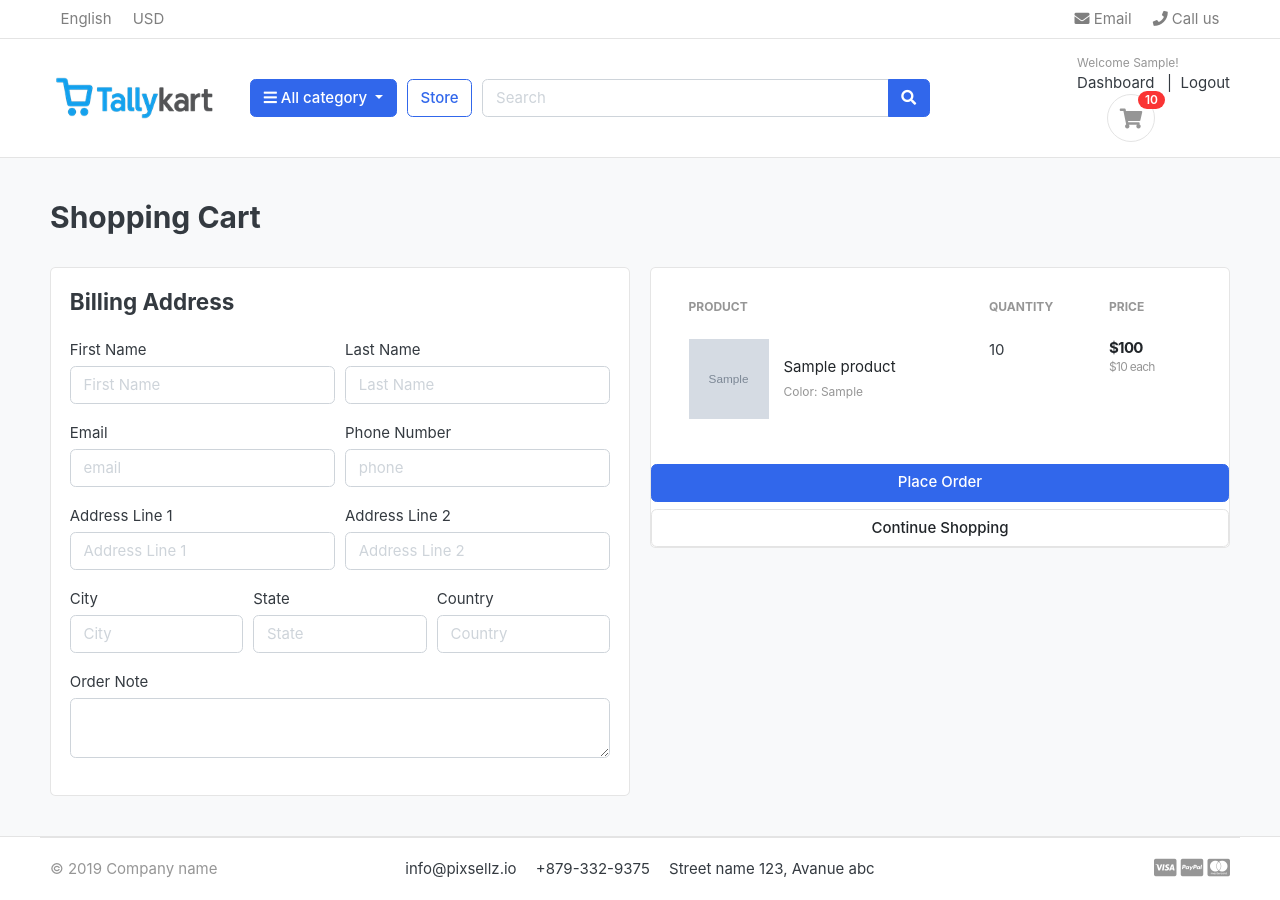
After one commit to devXpress/Tallykark-django, a Django app: page /carts/checkout/ in a window 1280 px wide. The commit adds this page. Run offline with Django 5.2, Linux system fonts and the light colour scheme; a user stored in the database is signed in; tables that the repository leaves empty hold one stand-in row (values such as "Sample post"); grey boxes marked "Sample" are stand-in pictures; some libraries are stand-ins or nearby versions; some web fonts are replaced.

Commit message:
handled cart and checkout before login

```diff
--- a/carts/context_processor.py
+++ b/carts/context_processor.py
@@ -8,7 +8,10 @@ def counter(request):
 
     try:
         cart = Cart.objects.filter(cart_id=_cart_id(request))
-        cart_items = CartItem.objects.filter(cart=cart[:1])
+        if request.user.is_authenticated:
+            cart_items = CartItem.objects.all().filter(user=request.user)
+        else:
+            cart_items = CartItem.objects.filter(cart=cart[:1])
         for cart_item in cart_items:
             cart_count += cart_item.quantity
     except Cart.DoesNotExist:
--- a/carts/models.py
+++ b/carts/models.py
@@ -1,5 +1,6 @@
 from django.db import models
 from store.models import Product, Variation
+from accounts.models import Account
 
 # Create your models here.
 class Cart(models.Model):
@@ -11,9 +12,10 @@ class Cart(models.Model):
 
 
 class CartItem(models.Model):
+    user = models.ForeignKey(Account, on_delete=models.CASCADE, null=True)
     product = models.ForeignKey(Product, on_delete=models.CASCADE)
     variation = models.ManyToManyField(Variation, blank=True)
-    cart = models.ForeignKey(Cart, on_delete=models.CASCADE)
+    cart = models.ForeignKey(Cart, on_delete=models.CASCADE, null=True)
     quantity = models.IntegerField()
     is_active = models.BooleanField(default=True)
 
--- a/carts/urls.py
+++ b/carts/urls.py
@@ -7,5 +7,6 @@ urlpatterns = [
     path('add_cart/<int:product_id>/', views.add_cart, name='add_cart'),
     path('remove_cart/<int:product_id>/<int:cart_item_id>/', views.remove_cart, name='remove_cart'),
     path('remove_cart_item/<int:product_id>/<int:cart_item_id>/', views.remove_cart_item, name='remove_cart_item'),
+    path('checkout/', views.checkout, name='checkout'),
 
 ]
--- a/carts/views.py
+++ b/carts/views.py
@@ -4,6 +4,7 @@ from store.models import Product, Variation
 from .models import CartItem, Cart
 from django.shortcuts import redirect
 from django.core.exceptions import ObjectDoesNotExist
+from django.contrib.auth.decorators import login_required
 
 
 
@@ -16,71 +17,132 @@ def _cart_id(request):
     return cart
 
 def add_cart(request, product_id):
+    current_user = request.user
     product = Product.objects.get(id=product_id)
-    product_variation = []
-    if request.method=='POST':
-        for item in request.POST:
-            key = item
-            value = request.POST[key]
 
-            try:
-                variation = Variation.objects.get(product = product,variation_category__iexact=key, variation_value__iexact=value)
-                product_variation.append(variation)
-            except:
-                pass
+    #if the user is authenticated
+    if current_user.is_authenticated:
+        product_variation = []
+        if request.method=='POST':
+            for item in request.POST:
+                key = item
+                value = request.POST[key]
+
+                try:
+                    variation = Variation.objects.get(product = product,variation_category__iexact=key, variation_value__iexact=value)
+                    product_variation.append(variation)
+                except:
+                    pass
+
+
+        is_cart_item_exists = CartItem.objects.filter(product=product, user = current_user).exists()
+        if is_cart_item_exists:
+            cart_item = CartItem.objects.filter(product=product, user=current_user)
+            existing_variation_list = []
+            id = []
+            for item in cart_item:
+                existing_variation = item.variation.all()
+                existing_variation_list.append(list(existing_variation))
+                id.append(item.id)
+
+            if product_variation in existing_variation_list:
+                index = existing_variation_list.index(product_variation)
+                item_id = id[index]
+                cart_item = CartItem.objects.get(id=item_id)
+                cart_item.quantity += 1
+                cart_item.save()
+
+            else:
+                item = CartItem.objects.create(product=product,quantity=1,user = current_user)
+
+                if len(product_variation) > 0:
+                    item.variation.clear()
+                    item.variation.add(*product_variation)
+                item.save()
+        else:
+            cart_item = CartItem.objects.create(
+                product=product,
+                quantity=1,
+                user=current_user
+            )
+            if len(product_variation) > 0:
+                cart_item.variation.clear()
+                cart_item.variation.add(*product_variation)
+            cart_item.save()
+
+        return redirect('cart')
+
+
+    else:
+
+        product_variation = []
+        if request.method=='POST':
+            for item in request.POST:
+                key = item
+                value = request.POST[key]
+
+                try:
+                    variation = Variation.objects.get(product = product,variation_category__iexact=key, variation_value__iexact=value)
+                    product_variation.append(variation)
+                except:
+                    pass
 
 
 
 
-    try:
-        cart = Cart.objects.get(cart_id=_cart_id(request))
-    except Cart.DoesNotExist:
-        cart = Cart.objects.create(cart_id=_cart_id(request))
+        try:
+            cart = Cart.objects.get(cart_id=_cart_id(request))
+        except Cart.DoesNotExist:
+            cart = Cart.objects.create(cart_id=_cart_id(request))
 
-    cart.save()
-    is_cart_item_exists = CartItem.objects.filter(product=product, cart=cart).exists()
-    if is_cart_item_exists:
-        cart_item = CartItem.objects.filter(product=product, cart=cart)
+        cart.save()
+        is_cart_item_exists = CartItem.objects.filter(product=product, cart=cart).exists()
+        if is_cart_item_exists:
+            cart_item = CartItem.objects.filter(product=product, cart=cart)
 
-        existing_variation_list = []
-        id = []
-        for item in cart_item:
-            existing_variation = item.variation.all()
-            existing_variation_list.append(list(existing_variation))
-            id.append(item.id)
+            existing_variation_list = []
+            id = []
+            for item in cart_item:
+                existing_variation = item.variation.all()
+                existing_variation_list.append(list(existing_variation))
+                id.append(item.id)
 
-        if product_variation in existing_variation_list:
-            index = existing_variation_list.index(product_variation)
-            item_id = id[index]
-            cart_item = CartItem.objects.get(id=item_id)
-            cart_item.quantity += 1
+            if product_variation in existing_variation_list:
+                index = existing_variation_list.index(product_variation)
+                item_id = id[index]
+                cart_item = CartItem.objects.get(id=item_id)
+                cart_item.quantity += 1
+                cart_item.save()
+
+            else:
+                item = CartItem.objects.create(product=product,quantity=1,cart=cart)
+
+                if len(product_variation) > 0:
+                    item.variation.clear()
+                    item.variation.add(*product_variation)
+                item.save()
+        else:
+            cart_item = CartItem.objects.create(
+                product=product,
+                quantity=1,
+                cart=cart
+            )
+            if len(product_variation) > 0:
+                cart_item.variation.clear()
+                cart_item.variation.add(*product_variation)
             cart_item.save()
 
-        else:
-            item = CartItem.objects.create(product=product,quantity=1,cart=cart)
-
-            if len(product_variation) > 0:
-                item.variation.clear()
-                item.variation.add(*product_variation)
-            item.save()
-    else:
-        cart_item = CartItem.objects.create(
-            product=product,
-            quantity=1,
-            cart=cart
-        )
-        if len(product_variation) > 0:
-            cart_item.variation.clear()
-            cart_item.variation.add(*product_variation)
-        cart_item.save()
-
-    return redirect('cart')
+        return redirect('cart')
 
 def remove_cart(request, product_id, cart_item_id):
-    cart = Cart.objects.get(cart_id=_cart_id(request))
+
     product = get_object_or_404(Product, id=product_id)
     try:
-        cart_item = CartItem.objects.get(product=product, cart=cart, id=cart_item_id)
+        if request.user.is_authenticated:
+            cart_item = CartItem.objects.get(product=product, user=request.user, id=cart_item_id)
+        else:
+            cart = Cart.objects.get(cart_id=_cart_id(request))
+            cart_item = CartItem.objects.get(product=product, cart=cart, id=cart_item_id)
 
         if cart_item.quantity > 1:
             cart_item.quantity -= 1
@@ -93,20 +155,24 @@ def remove_cart(request, product_id, cart_item_id):
     return redirect('cart')
 
 def remove_cart_item(request, product_id, cart_item_id):
-    cart = Cart.objects.get(cart_id=_cart_id(request))
     product = Product.objects.get(id=product_id)
-    cart_item = CartItem.objects.get(product=product, cart=cart , id=cart_item_id)
+    if request.user.is_authenticated:
+        cart_item = CartItem.objects.get(product=product, user=request.user , id=cart_item_id)
+    else:
+        cart = Cart.objects.get(cart_id=_cart_id(request))
+        cart_item = CartItem.objects.get(product=product, cart=cart , id=cart_item_id)
     cart_item.delete()
-
     return redirect('cart')
-
 
 def cart(request, total=0, quantity=0, cart_items=None):
     try:
         tax = 0
         grand_total = 0
-        cart = Cart.objects.get(cart_id=_cart_id(request))
-        cart_items = CartItem.objects.filter(cart=cart, is_active=True)
+        if request.user.is_authenticated:
+            cart_items = CartItem.objects.filter(user=request.user, is_active= True)
+        else:
+            cart = Cart.objects.get(cart_id=_cart_id(request))
+            cart_items = CartItem.objects.filter(cart=cart, is_active=True)
         for cart_item in cart_items:
             total += (cart_item.product.price * cart_item.quantity)
             quantity += cart_item.quantity
@@ -124,3 +190,32 @@ def cart(request, total=0, quantity=0, cart_items=None):
         'grand_total': grand_total
     }
     return render(request, 'store/cart.html' , context)
+
+
+@login_required(login_url='login')
+def checkout(request, total=0, quantity=0, cart_items=None):
+    try:
+        tax = 0
+        grand_total = 0
+        if request.user.is_authenticated:
+            cart_items = CartItem.objects.filter(user=request.user, is_active= True)
+        else:
+            cart = Cart.objects.get(cart_id=_cart_id(request))
+            cart_items = CartItem.objects.filter(cart=cart, is_active=True)
+        for cart_item in cart_items:
+            total += (cart_item.product.price * cart_item.quantity)
+            quantity += cart_item.quantity
+
+        tax = (2 * total) / 100
+        grand_total = total + tax
+    except ObjectDoesNotExist:
+        pass
+
+    context = {
+        'total': total,
+        quantity: quantity,
+        'cart_items': cart_items,
+        'tax': tax,
+        'grand_total': grand_total
+    }
+    return render(request, 'store/checkout.html', context)
--- a/templates/store/cart.html
+++ b/templates/store/cart.html
@@ -94,7 +94,7 @@
 			</dl>
 			<dl class="dlist-align">
 			  <dt>Tax:</dt>
-			  <dd class="text-right"> $1{{tax}}</dd>
+			  <dd class="text-right"> ${{tax}}</dd>
 			</dl>
 			<dl class="dlist-align">
 			  <dt>Grand Total:</dt>
@@ -104,7 +104,7 @@
 			<p class="text-center mb-3">
 				<img src="{% static './images/misc/payments.png' %}" height="26">
 			</p>
-			<a href="./place-order.html" class="btn btn-primary btn-block"> Checkout </a>
+			<a href="{% url 'checkout' %}" class="btn btn-primary btn-block"> Checkout </a>
 			<a href="{% url 'store' %}" class="btn btn-light btn-block">Continue Shopping</a>
 		</div> <!-- card-body.// -->
 		</div> <!-- card.// -->
--- /dev/null
+++ b/templates/store/checkout.html
@@ -0,0 +1,140 @@
+{% extends 'base.html' %}
+{% load static %}
+
+
+{% block content %}
+<section class="section-content padding-y bg">
+<div class="container">
+
+<!-- ============================ COMPONENT 1 ================================= -->
+ <h2 class="title">Shopping Cart</h2>
+ <br>
+<div class="row">
+	<aside class="col-lg-6">
+<div class="card">
+    <div class="card-body">
+        <h4 class="card-title mb-4">Billing Address</h4>
+        <form action="" method="post">
+            {% csrf_token %}
+            <div class="form-row">
+                <div class="col form-group">
+                    <label for="">First Name</label>
+                    <input type="text" class="form-control" placeholder="First Name" name="first_name" required>
+                </div>
+                <div class="col form-group">
+                    <label for="">Last Name</label>
+                    <input type="text" class="form-control" placeholder="Last Name" name="last_name" required>
+                </div>
+            </div>
+            <div class="form-row">
+                <div class="col form-group">
+                    <label for="">Email</label>
+                    <input type="email" class="form-control" placeholder="email" name="email" required>
+                </div>
+                <div class="col form-group">
+                    <label for="">Phone Number</label>
+                    <input type="text" class="form-control" placeholder="phone" name="phone" required>
+                </div>
+            </div>
+            <div class="form-row">
+                <div class="col form-group">
+                    <label for="">Address Line 1</label>
+                    <input type="text" class="form-control" placeholder="Address Line 1" name="address_line_1" required>
+                </div>
+                <div class="col form-group">
+                    <label for="">Address Line 2</label>
+                    <input type="text" class="form-control" placeholder="Address Line 2" name="address_line_2">
+                </div>
+            </div>
+            <div class="form-row">
+                <div class="col form-group">
+                    <label for="">City</label>
+                    <input type="text" class="form-control" placeholder="City" name="city" required>
+                </div>
+                <div class="col form-group">
+                    <label for="">State</label>
+                    <input type="text" class="form-control" placeholder="State" name="state" required>
+                </div>
+                <div class="col form-group">
+                    <label for="">Country</label>
+                    <input type="text" class="form-control" placeholder="Country" name="Country" required>
+                </div>
+
+            </div>
+             <div class="form-row">
+                <div class="col form-group">
+                    <label for="">Order Note</label>
+                    <textarea type="text" class="form-control"  name="order_note" rows="2"></textarea>
+                </div>
+
+    </div>
+
+</div>
+
+	</aside> <!-- col.// -->
+	<aside class="col-lg-6">
+
+		<div class="card">
+		<div class="card-body">
+            <table class="table table-borderless table-shopping-cart">
+<thead class="text-muted">
+<tr class="small text-uppercase">
+  <th scope="col">Product</th>
+  <th scope="col" width="120">Quantity</th>
+  <th scope="col" width="120">Price</th>
+
+</tr>
+</thead>
+<tbody>
+	{% for cart_item in cart_items %}
+<tr>
+	<td>
+		<figure class="itemside align-items-center">
+			<div class="aside"><img src="{{cart_item.product.images.url}}" class="img-sm"></div>
+			<figcaption class="info">
+				<a href="{{cart_item.product.get_url}}" class="title text-dark">{{cart_item.product.product_name}}</a>
+				<p class="text-muted small">
+					{% if cart_item.variation.all %}
+					{% for item in cart_item.variation.all %}
+					{{item.variation_category | capfirst}}: {{item.variation_value | capfirst}}<br>
+
+					{% endfor %}
+					{% endif %}
+				</p>
+			</figcaption>
+		</figure>
+	</td>
+	<td>
+		<!-- col.// -->
+				<label for="">{{cart_item.quantity}}</label>
+	</td>
+	<td>
+		<div class="price-wrap">
+			<var class="price">${{cart_item.sub_total}}</var>
+			<small class="text-muted"> ${{cart_item.product.price}} each </small>
+		</div> <!-- price-wrap .// -->
+	</td>
+
+</tr>
+{% endfor %}
+</tbody>
+</table>
+</div> <!-- card.// -->
+
+
+            <button type="submit" name="submit" class="btn btn-primary btn-block">Place Order</button>
+			<a href="{% url 'store' %}" class="btn btn-light btn-block">Continue Shopping</a>
+            </form>
+		</div> <!-- card-body.// -->
+		</div> <!-- card.// -->
+
+</aside> <!-- col.// -->
+
+
+
+<!-- ============================ COMPONENT 1 END .// ================================= -->
+
+</div> <!-- container .//  -->
+</section>
+
+{% endblock %}
```
Also changed, not shown: accounts/views.py (+54 -1 lines), accounts/migrations/0003_alter_account_is_active.py (added), carts/migrations/0003_cartitem_user_alter_cartitem_cart.py (added).
